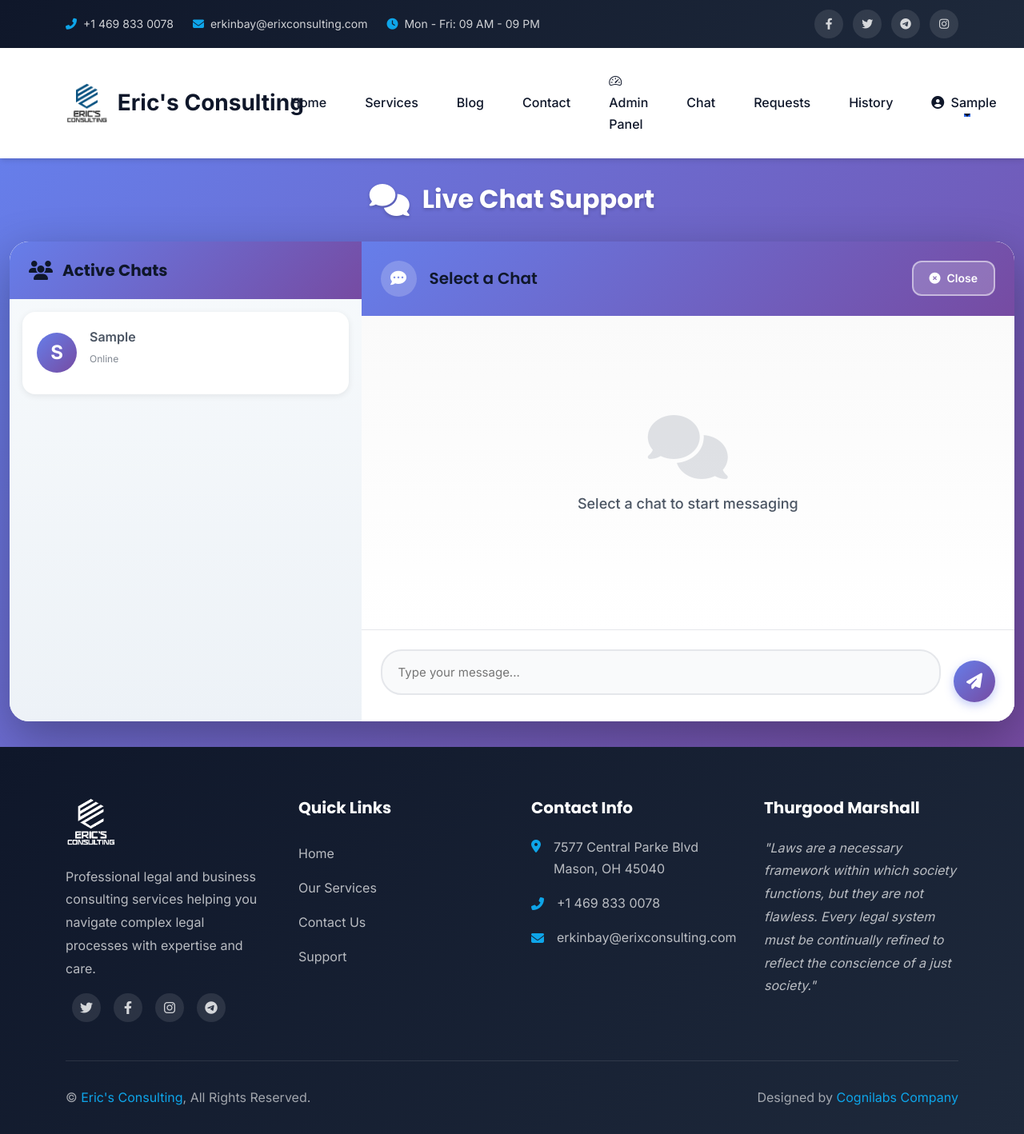
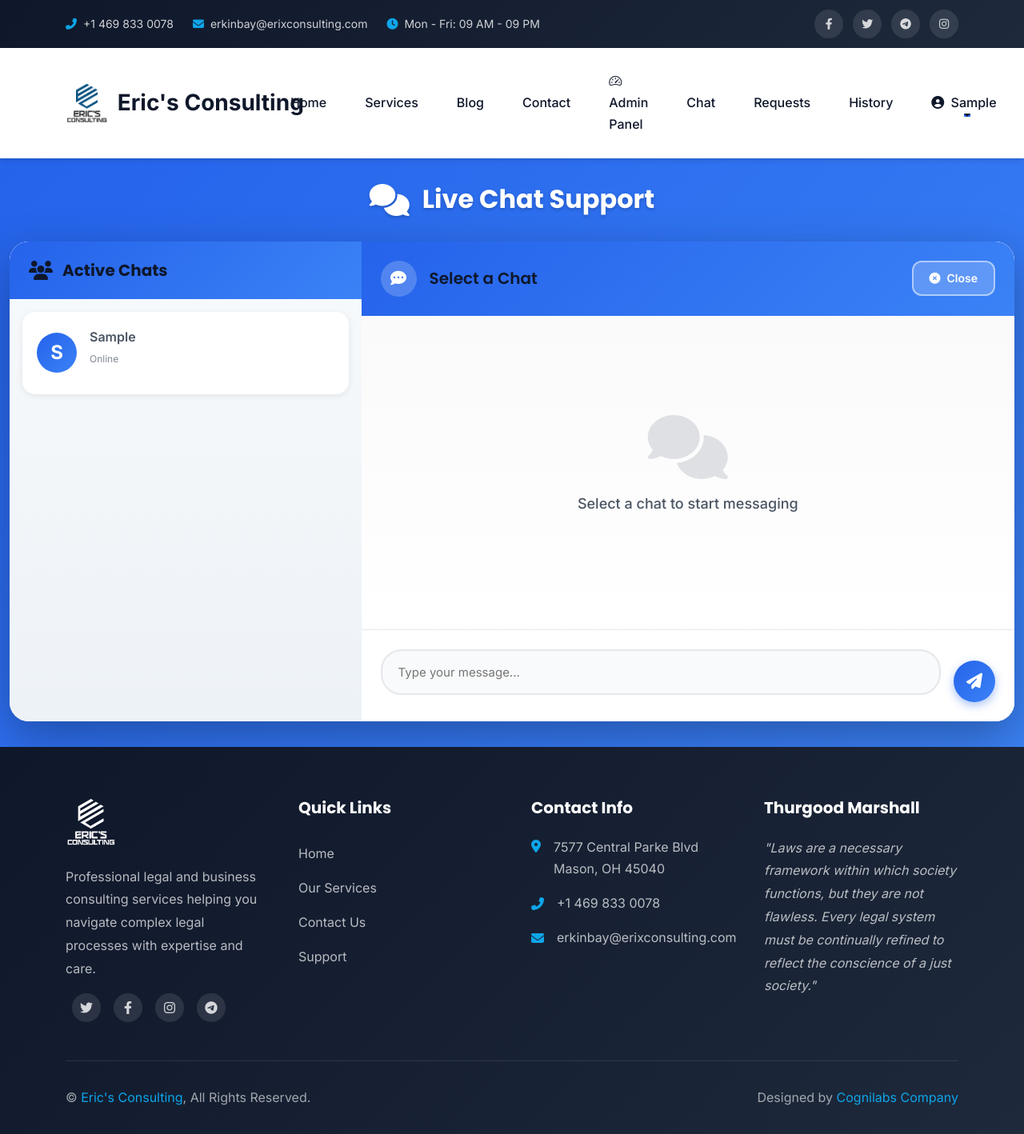
Before and after one commit to MBek001/erixconsulting, a Django app: page /chat/ in a window 1280 px wide. Shown: the whole page at 80% size. Run offline with Django 5.2, Linux system fonts and the light colour scheme; a user stored in the database is signed in; tables that the repository leaves empty hold one stand-in row (values such as "Sample post"); parts of the project's set-up code (start-up, migrations or seed data) failed here and were passed over.

Commit message:
Fix chat page colors to match website theme (blue gradient)
Changed from purple/pink gradients to website's blue theme:
- Background gradient: #2563eb → #3b82f6 (both pages)
- Sidebar headers: blue gradient
- User/archive cards active: blue gradient
- User avatars: blue gradient background
- Message bubbles (assistant): blue gradient
- File icons: blue gradient
- Send button: blue gradient with blue shadows
- Input focus: blue border and ring
- Hover effects: blue border colors

Both chat_page and chat_history now use consistent:
- Same container sizes (max-width: 1400px, height: 75vh, min-height: 600px)
- Same blue color scheme matching website design
- Same unified design language
- Same animations and effects

Colors changed:
- #667eea → #2563eb (primary blue)
- #764ba2 → #3b82f6 (lighter blue)
- #f093fb → #2563eb (archive page)
- #f5576c → #3b82f6 (archive page)

```diff
--- a/templates/chat_page.html
+++ b/templates/chat_page.html
@@ -9,7 +9,7 @@
 .chat-page-wrapper {
     padding: 2rem 0;
     min-height: calc(100vh - 150px);
-    background: linear-gradient(135deg, #667eea 0%, #764ba2 100%);
+    background: linear-gradient(135deg, #2563eb 0%, #3b82f6 100%);
 }
 
 .chat-main-container {
@@ -54,7 +54,7 @@
 }
 
 .sidebar-header {
-    background: linear-gradient(135deg, #667eea 0%, #764ba2 100%);
+    background: linear-gradient(135deg, #2563eb 0%, #3b82f6 100%);
     padding: 1.5rem;
     color: var(--white);
 }
@@ -108,13 +108,13 @@
 .chat-user-item:hover {
     transform: translateY(-2px);
     box-shadow: 0 8px 16px rgba(0,0,0,0.12);
-    border-color: #667eea;
+    border-color: #2563eb;
 }
 
 .chat-user-item.active {
-    background: linear-gradient(135deg, #667eea 0%, #764ba2 100%);
+    background: linear-gradient(135deg, #2563eb 0%, #3b82f6 100%);
     color: var(--white);
-    box-shadow: 0 8px 20px rgba(102, 126, 234, 0.4);
+    box-shadow: 0 8px 20px rgba(37, 99, 235, 0.4);
     border-color: transparent;
 }
 
@@ -122,7 +122,7 @@
     width: 50px;
     height: 50px;
     border-radius: 50%;
-    background: linear-gradient(135deg, #667eea 0%, #764ba2 100%);
+    background: linear-gradient(135deg, #2563eb 0%, #3b82f6 100%);
     display: flex;
     align-items: center;
     justify-content: center;
@@ -135,7 +135,7 @@
 
 .chat-user-item.active .user-avatar {
     background: var(--white);
-    color: #667eea;
+    color: #2563eb;
 }
 
 .user-info {
@@ -187,7 +187,7 @@
 }
 
 .chat-content-header {
-    background: linear-gradient(135deg, #667eea 0%, #764ba2 100%);
+    background: linear-gradient(135deg, #2563eb 0%, #3b82f6 100%);
     padding: 1.5rem;
     color: var(--white);
     display: flex;
@@ -325,7 +325,7 @@
 }
 
 .message-bubble.assistant .bubble-text {
-    background: linear-gradient(135deg, #667eea 0%, #764ba2 100%);
+    background: linear-gradient(135deg, #2563eb 0%, #3b82f6 100%);
     color: var(--white);
     border-bottom-right-radius: 4px;
 }
@@ -365,7 +365,7 @@
 .file-icon {
     width: 40px;
     height: 40px;
-    background: linear-gradient(135deg, #667eea 0%, #764ba2 100%);
+    background: linear-gradient(135deg, #2563eb 0%, #3b82f6 100%);
     border-radius: 10px;
     display: flex;
     align-items: center;
@@ -434,15 +434,15 @@
 }
 
 #message-input:focus {
-    border-color: #667eea;
+    border-color: #2563eb;
     background: var(--white);
-    box-shadow: 0 0 0 4px rgba(102, 126, 234, 0.1);
+    box-shadow: 0 0 0 4px rgba(37, 99, 235, 0.1);
 }
 
 #send-btn {
     width: 52px;
     height: 52px;
-    background: linear-gradient(135deg, #667eea 0%, #764ba2 100%);
+    background: linear-gradient(135deg, #2563eb 0%, #3b82f6 100%);
     border: none;
     border-radius: 50%;
     color: var(--white);
@@ -453,12 +453,12 @@
     align-items: center;
     justify-content: center;
     flex-shrink: 0;
-    box-shadow: 0 4px 12px rgba(102, 126, 234, 0.4);
+    box-shadow: 0 4px 12px rgba(37, 99, 235, 0.4);
 }
 
 #send-btn:hover {
     transform: scale(1.05) rotate(-15deg);
-    box-shadow: 0 6px 16px rgba(102, 126, 234, 0.5);
+    box-shadow: 0 6px 16px rgba(37, 99, 235, 0.5);
 }
 
 #send-btn:active {
```
Also changed, not shown: templates/chat_history.html (+10 -10 lines).
